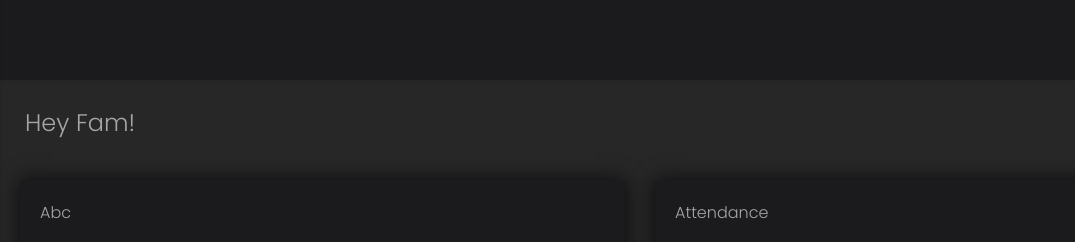
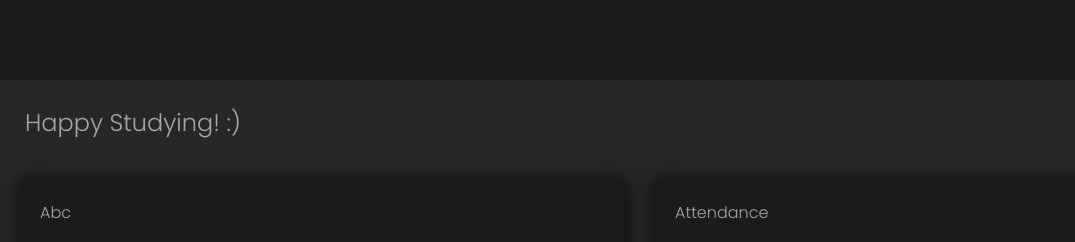
Before and after one commit to mishra-27/dashboard, a plain HTML site: page index.html in a window 1280 px wide. Shown: the top 242 px of the page, 0-1075 px from the left. Drawn offline with nearby package versions, Linux system fonts and the light colour scheme.

Commit message:
Academic Dashboard

```diff
--- a/index.html
+++ b/index.html
@@ -133,7 +133,7 @@
         </div>
 
         <div class="main-title">
-            Hey fam!
+            Happy Studying! :)
         </div>
 
         <div class="main-content">
```
